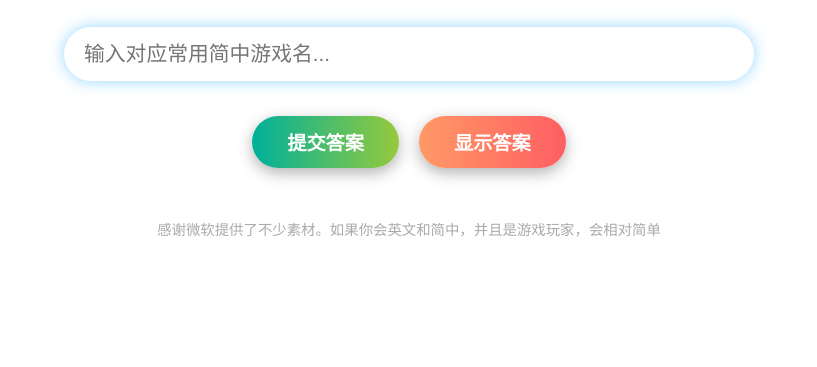
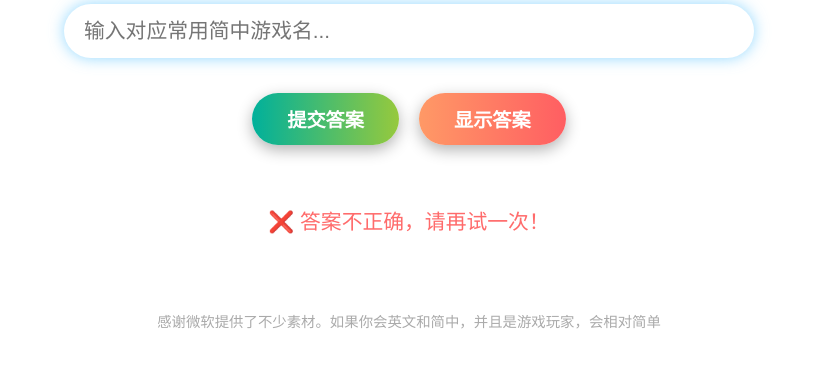
Before and after one commit to AkaCMD/guessing-game, a plain HTML site: page index.html in a window 1280 px wide. Both pictures are taken after a click on the button "提交答案". Shown: the part 489-856 px from the top of the page, without its empty margins (231-1048 px from the left). Before the commit the page ends 800 px from the top, so only its background shows below. Drawn offline with Linux system fonts and the light colour scheme.

Commit message:
Change error hint

```diff
--- a/index.html
+++ b/index.html
@@ -231,7 +231,13 @@
         .correct {
             background: white;
             color: #8ac926;
-            display: flex;
+            display: none;
+        }
+
+        .incorrect {
+            background: white;
+            color: #ff6b6b;
+            display: none;
         }
 
         .answer {
@@ -431,8 +437,11 @@
                     <button class="btn" id="next-btn">下一题</button>
                 </div>
 
-                <div class="result" id="result-correct">
+                <div class="result correct" id="result-correct">
                     <span>✅ 太棒了！回答正确！</span>
+                </div>
+                <div class="result incorrect" id="result-incorrect">
+                    <span>❌ 答案不正确，请再试一次！</span>
                 </div>
 
                 <div class="result answer" id="result-answer">
@@ -651,6 +660,7 @@
         const totalQuestionsEl = document.getElementById('total-questions');
         const restartBtn = document.getElementById('restart-btn');
         const autocompleteToggle = document.getElementById('autocomplete-toggle');
+        const resultIncorrectEl = document.getElementById('result-incorrect');
 
         // 初始化游戏
         function initGame() {
@@ -699,6 +709,7 @@
             submitBtn.disabled = false;
             showAnswerBtn.disabled = false;
             resultCorrectEl.style.display = 'none';
+            resultIncorrectEl.style.display = 'none';
             resultAnswerEl.style.display = 'none';
             nextBtn.style.display = 'none';
 
@@ -731,11 +742,15 @@
 
             const normalizedUserAnswer = userAnswer.toLowerCase().replace(/\s+/g, '');
 
+            // 隐藏所有结果提示
+            resultCorrectEl.style.display = 'none';
+            resultAnswerEl.style.display = 'none';
+            resultIncorrectEl.style.display = 'none';
+
             if (normalizedAnswers.includes(normalizedUserAnswer)) {
                 // 正确答案
                 score++;
                 resultCorrectEl.style.display = 'flex';
-                resultAnswerEl.style.display = 'none';
 
                 // 更新UI
                 answerInput.disabled = true;
@@ -744,9 +759,9 @@
                 nextBtn.style.display = 'block';
             } else {
                 // 错误答案
-                alert('答案不正确，请再试一次！');
+                resultIncorrectEl.style.display = 'flex';
                 answerInput.focus();
-            }alert
+            }
 
             updateStats();
         }
```
